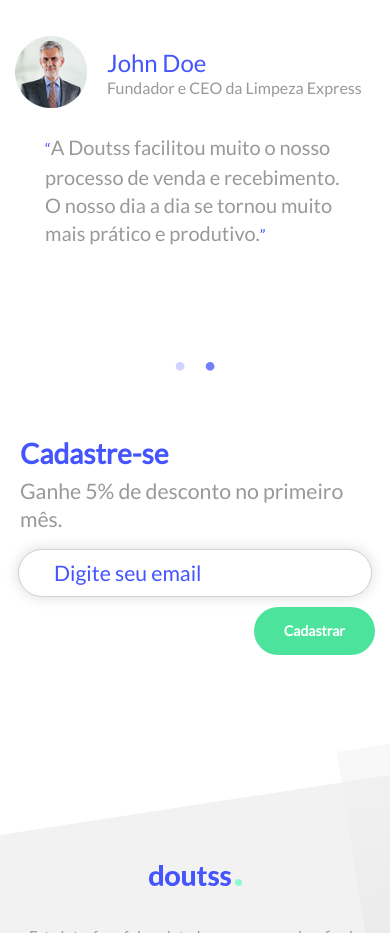
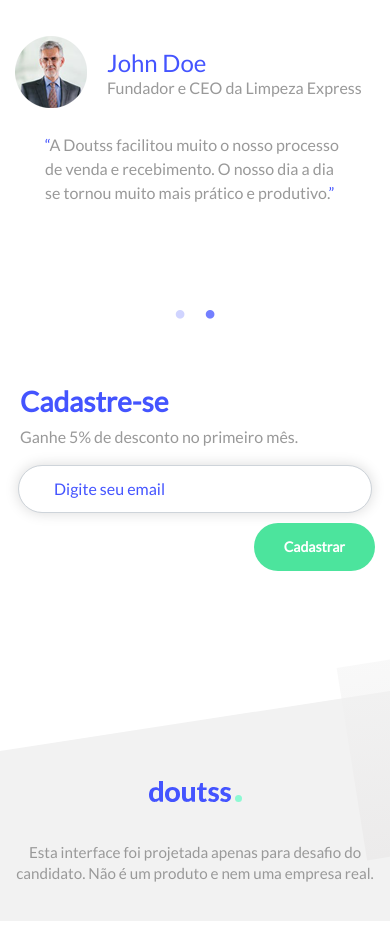
Before and after one commit to roofranklin/testePrudential, a website: page index.html in a window 390 px wide. Shown: the part 1860-2793 px from the top of the page. Drawn offline with nearby package versions, Linux system fonts and the light colour scheme; a web font is replaced by a local one.

Commit message:
Fontes newsletter

```diff
--- a/sass/mobile.scss
+++ b/sass/mobile.scss
@@ -1,5 +1,5 @@
 /* SMARTPHONES in LANDSCAPE POSITION */
-@media only screen and (max-width: 768.98px) and (min-width: 576px)  {
+@media only screen and (min-width: 576px)  and (max-width: 768.98px) and (orientation: landscape){
     button{
         font-size: 1.25rem !important;
     }
@@ -244,8 +244,8 @@
         .testimonial{
             margin-top:25px;
             blockquote{
-                font-size:1.25rem !important;
-                line-height:1.75rem !important;
+                font-size:1rem !important;
+                line-height:1.5rem !important;
             }
         }
     }
@@ -256,12 +256,12 @@
             line-height: 2rem !important;
         }
         p{
-            font-size: 1.33rem !important;
-            line-height: 1.75rem !important;
+            font-size: 1rem !important;
+            line-height: 1.5rem !important;
         }
         input{
             width:92% !important;
-            font-size:1.33rem !important;
+            font-size:1rem !important;
         }
         button{
             float:right;
```
Also changed, not shown: css/main.css, css/mobile.css.
